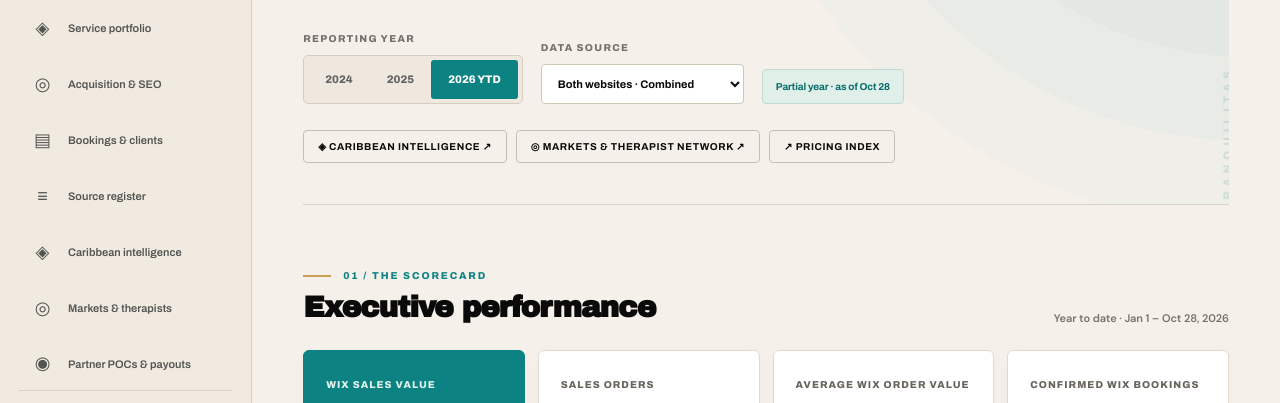
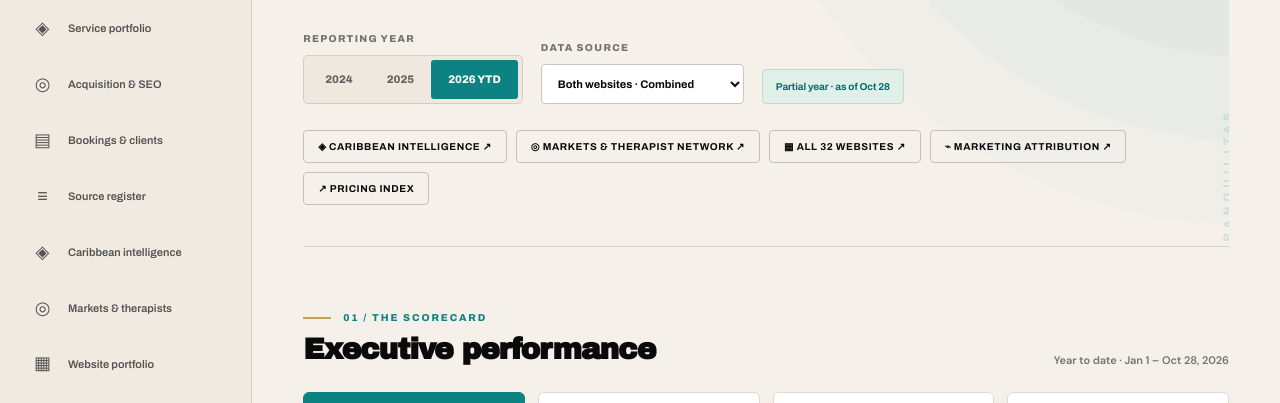
Before and after one commit to PearsonLegacyVentures/tranquilitas-reports, a plain HTML site: page index.html in a window 1280 px wide. Shown: the part 393-796 px from the top of the page. Drawn offline with Linux system fonts and the light colour scheme.

Commit message:
reports: expose 32-site portfolio and marketing funnel views in navigation

```diff
--- a/index.html
+++ b/index.html
@@ -26,7 +26,7 @@
    <a class="nav-link" href="#bookings"><span class="nav-icon">▤</span> Bookings & clients</a>
    <a class="nav-link" href="#methodology"><span class="nav-icon">≡</span> Source register</a>
    <a class="nav-link" href="caribbean.html"><span class="nav-icon">◈</span> Caribbean intelligence</a>
-   <a class="nav-link" href="markets.html"><span class="nav-icon">◎</span> Markets & therapists</a><a class="nav-link" href="markets.html?market=turks_caicos#poc"><span class="nav-icon">◉</span> Partner POCs & payouts</a>
+   <a class="nav-link" href="markets.html"><span class="nav-icon">◎</span> Markets & therapists</a><a class="nav-link" href="portfolio.html"><span class="nav-icon">▦</span> Website portfolio</a><a class="nav-link" href="channels.html"><span class="nav-icon">⌁</span> Digital funnels & channels</a><a class="nav-link" href="markets.html?market=turks_caicos#poc"><span class="nav-icon">◉</span> Partner POCs & payouts</a>
   </nav>
   <div class="sidebar-bottom"><span class="status-dot"></span><span>Historical data loaded</span><small>Wix Analytics · 2024–2026</small></div>
  </aside>
@@ -38,7 +38,7 @@
     <h1>The business,<br><em>in perspective.</em></h1>
     <p>Three years of commercial performance, guest demand, digital acquisition, and operational intelligence — organized to support better decisions.</p>
     <div class="filter-bar"><div class="filter-group"><span>REPORTING YEAR</span><div class="segmented" id="yearTabs"><button type="button" data-year="2024">2024</button><button type="button" data-year="2025">2025</button><button type="button" class="selected" data-year="2026">2026 YTD</button></div></div><div class="filter-group"><label for="siteSelect">DATA SOURCE</label><select id="siteSelect"><option value="combined">Both websites · Combined</option><option value="main">Current website only</option><option value="legacy">Legacy website only</option></select></div><span id="coveragePill" class="coverage-pill">Through 28 Oct 2026</span></div>
-   <div class="region-subnav"><a href="caribbean.html">◈ Caribbean intelligence ↗</a><a href="markets.html">◎ Markets & therapist network ↗</a><a href="https://index.massagebahamas.com/" target="_blank" rel="noopener noreferrer">↗ Pricing index</a></div>
+   <div class="region-subnav"><a href="caribbean.html">◈ Caribbean intelligence ↗</a><a href="markets.html">◎ Markets & therapist network ↗</a><a href="portfolio.html">▦ All 32 websites ↗</a><a href="channels.html">⌁ Marketing attribution ↗</a><a href="https://index.massagebahamas.com/" target="_blank" rel="noopener noreferrer">↗ Pricing index</a></div>
    </header>
    <div id="loading" class="loading"><div class="loading-spinner"></div>Loading historical Wix reporting snapshots…</div>
    <div id="dashboard" hidden>
```
